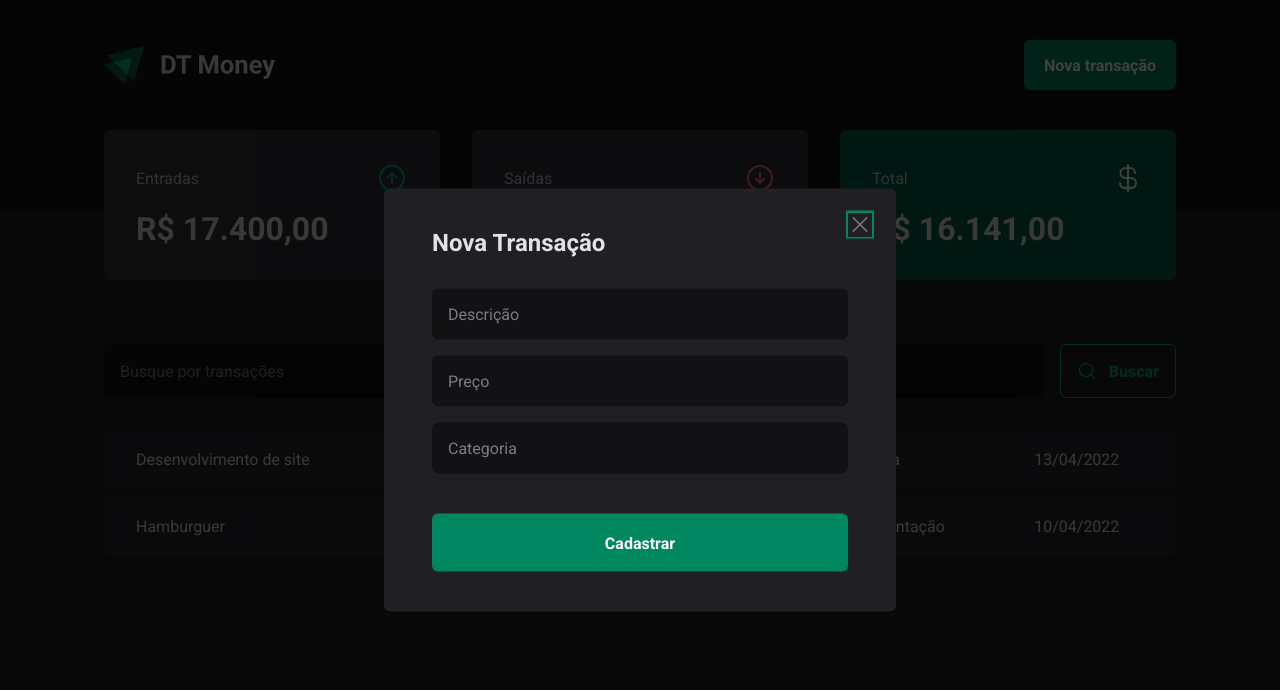
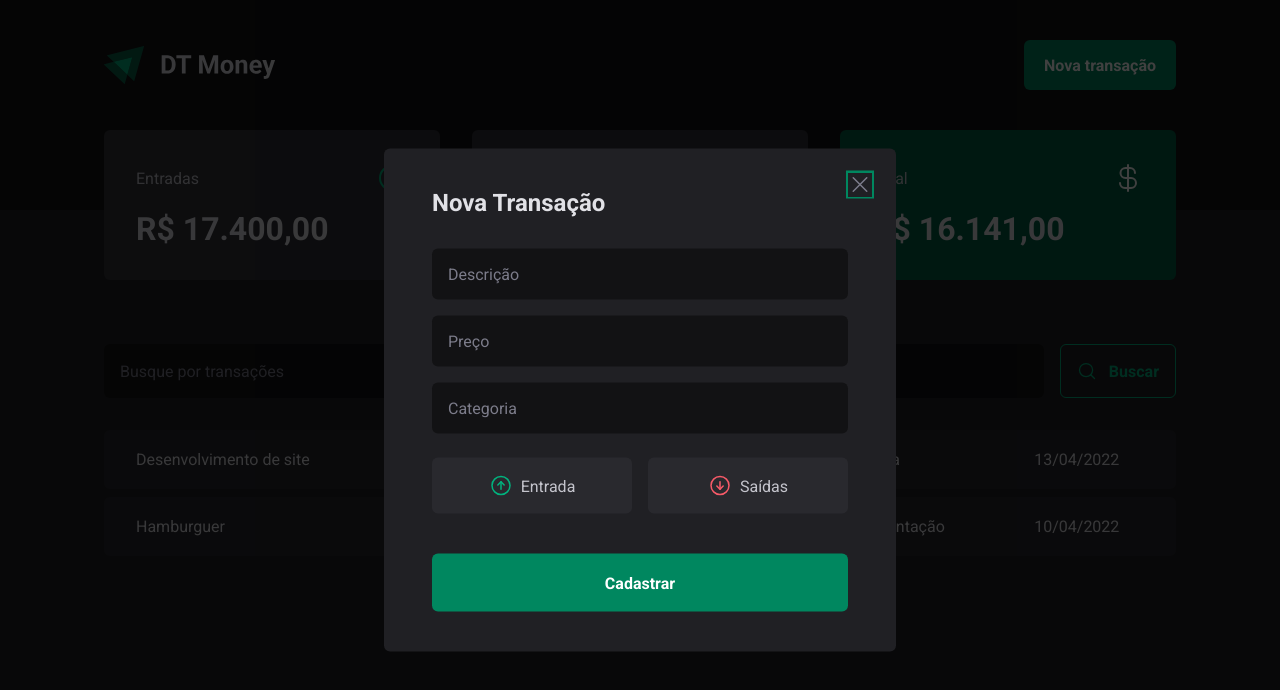
Before and after one commit to Hugovarellaa/dtmoney-2022, a React (Vite) app in the folder dt-money/: page / in a window 1280 px wide. Both pictures are taken after a click on the button "Nova transação". Shown: the top 690 px of the page. Built offline with nearby package versions, Linux system fonts and the light colour scheme.

Commit message:
Botões de entrada e saídas

```diff
--- a/dt-money/src/components/NewTranstionModal/index.tsx
+++ b/dt-money/src/components/NewTranstionModal/index.tsx
@@ -1,6 +1,6 @@
 import * as Dialog from '@radix-ui/react-dialog';
-import { X } from 'phosphor-react';
-import { CloseButton, Content, Overlay } from './styles';
+import { ArrowCircleDown, ArrowCircleUp, X } from 'phosphor-react';
+import { CloseButton, Content, Overlay, TransactionType, TransactionTypeButton } from './styles';
 
 
 export function NewTransactionModal() {
@@ -22,6 +22,17 @@
           <input type="number" placeholder='Preço' required />
           <input type="text" placeholder='Categoria' required />
 
+          <TransactionType>
+            <TransactionTypeButton variant='income'>
+              <ArrowCircleUp size={24} />
+              Entrada
+            </TransactionTypeButton>
+            <TransactionTypeButton variant='outcome'>
+              <ArrowCircleDown size={24} />
+              Saídas
+            </TransactionTypeButton>
+          </TransactionType>
+
           <button type='submit'>Cadastrar</button>
         </form>
 
--- a/dt-money/src/components/NewTranstionModal/styles.ts
+++ b/dt-money/src/components/NewTranstionModal/styles.ts
@@ -59,6 +59,38 @@
   }
 `
 
+export const TransactionType = styled.div`
+  display: grid;
+  grid-template-columns: repeat(2 , 1fr);
+  gap: 1rem;
+  margin-top: 0.5rem;
+`
+
+interface TransactionTypeButtonProps {
+  variant: 'income' | 'outcome'
+}
+
+export const TransactionTypeButton = styled.button<TransactionTypeButtonProps>`
+  background: ${({ theme }) => theme['gray-700']};
+  padding: 1rem;
+  display: flex;
+  align-items: center;
+  justify-content: center;
+  gap: 0.5rem;
+  border-radius: 6px;
+  border: 0;
+  color:  ${({ theme }) => theme['gray-300']};
+
+  svg {
+    color : ${({ variant, theme }) =>
+    variant === 'income'
+      ? theme['green-300']
+      : theme['red-300']
+    }
+  }
+`
+
+
 export const CloseButton = styled(Dialog.Close)`
   position: absolute;
   background: transparent;
```
